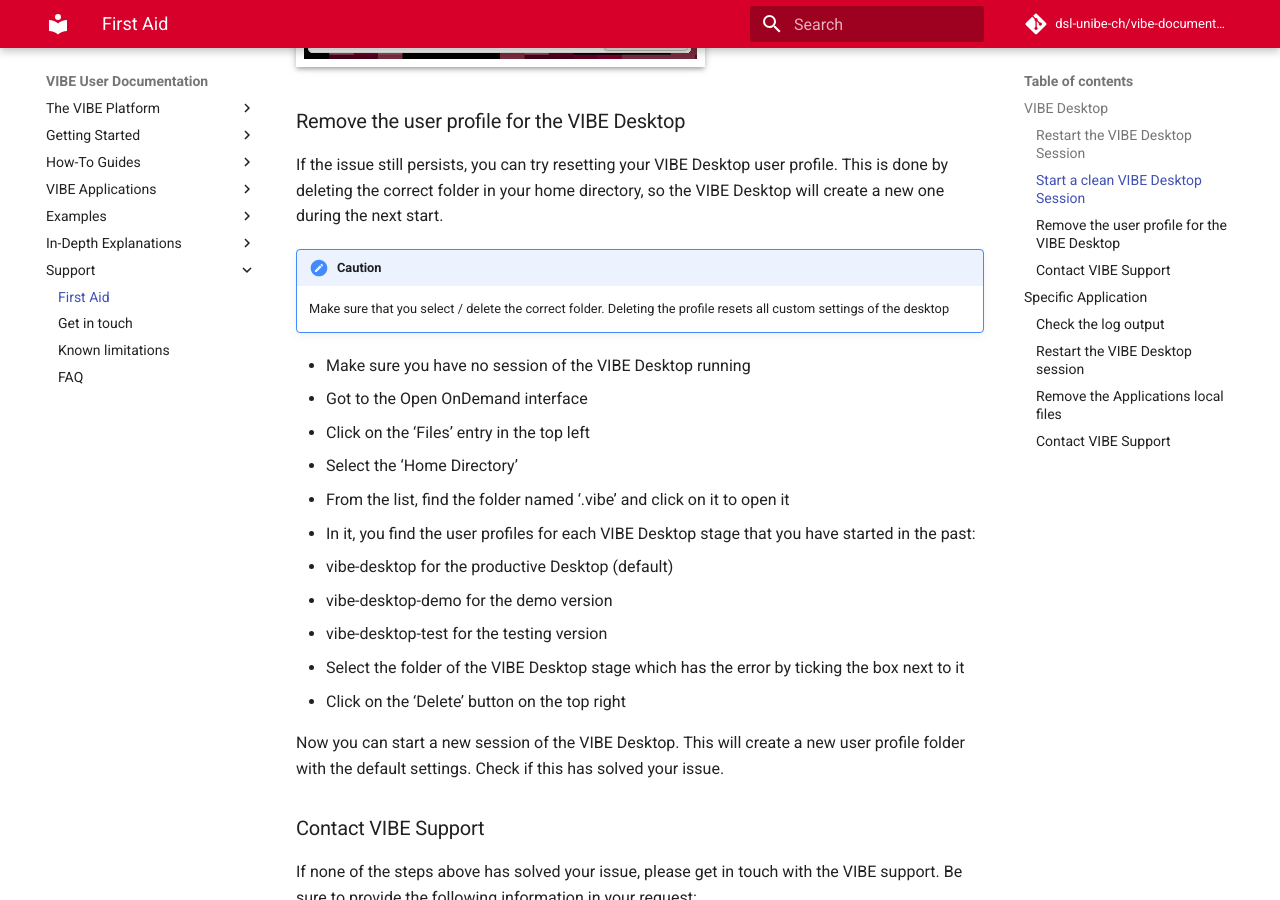
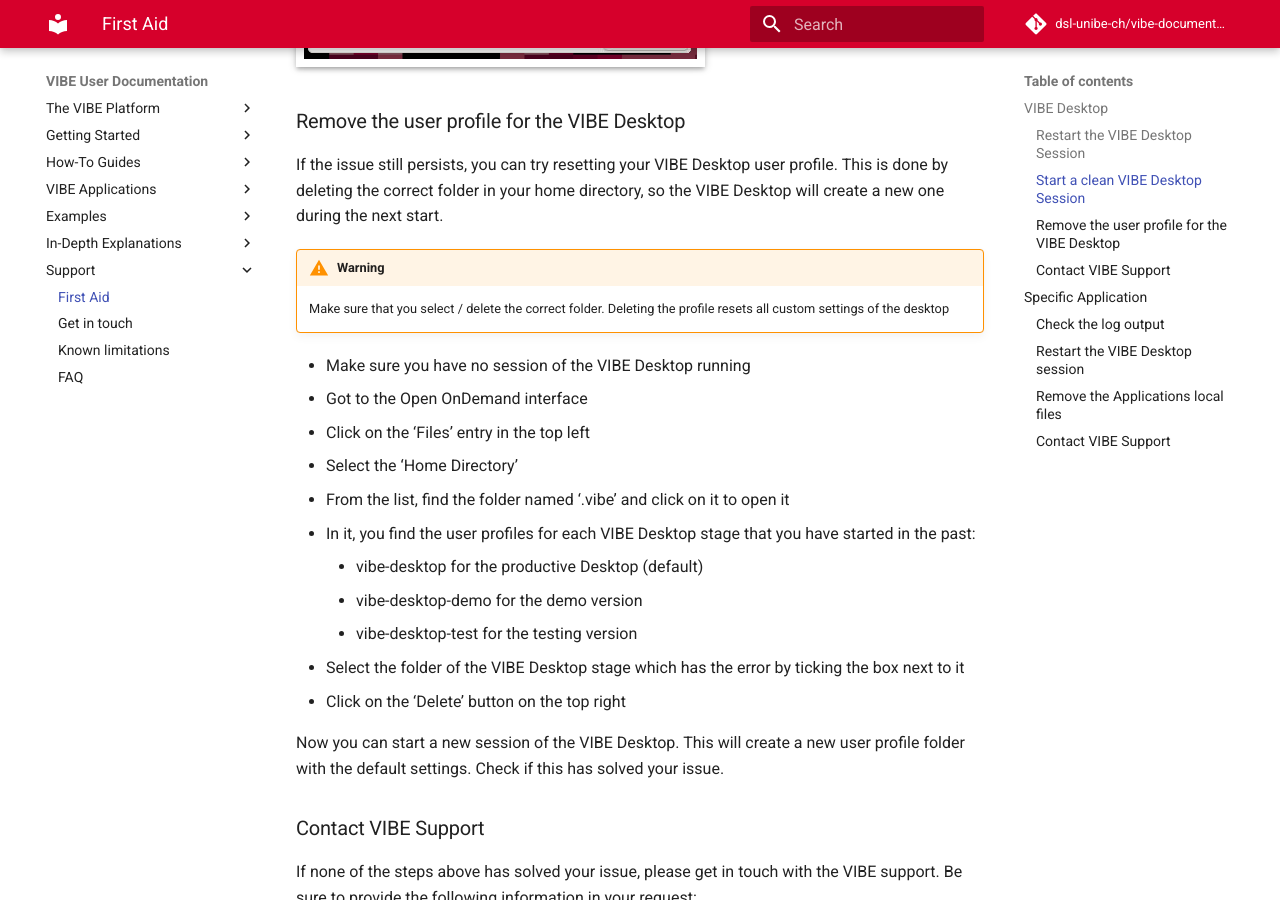
Before and after one commit to dsl-unibe-ch/vibe-documentation, an MkDocs documentation site: the page built from docs/support/first_aid.md, in a window 1280 px wide and 900 px high, scrolled down 1062 px. Built offline with MkDocs 1.6.1 and Material for MkDocs 9.7.7, drawn with Linux system fonts in a browser that asks for light colours; comment, search, counter and statistics services are not loaded.

Commit message:
fix formatting

```diff
--- a/docs/support/first_aid.md
+++ b/docs/support/first_aid.md
@@ -26,7 +26,7 @@
 
 If the issue still persists, you can try resetting your VIBE Desktop user profile. This is done by deleting the correct folder in your home directory, so the VIBE Desktop will create a new one during the next start.
 
-!!! CAUTION
+!!! warning
     Make sure that you select / delete the correct folder.
     Deleting the profile resets all custom settings of the desktop
 
@@ -36,9 +36,9 @@
 - Select the 'Home Directory'
 - From the list, find the folder named '.vibe' and click on it to open it
 - In it, you find the user profiles for each VIBE Desktop stage that you have started in the past:
-  - vibe-desktop for the productive Desktop (default)
-  - vibe-desktop-demo for the demo version
-  - vibe-desktop-test for the testing version
+    - vibe-desktop for the productive Desktop (default)
+    - vibe-desktop-demo for the demo version
+    - vibe-desktop-test for the testing version
 - Select the folder of the VIBE Desktop stage which has the error by ticking the box next to it
 - Click on the 'Delete' button on the top right
 
@@ -72,7 +72,7 @@
 
 ### Remove the Applications local files
 
-!!! CAUTION
+!!! warning
     Deleting the local files of the application will most likely revert all configuration of that application to default!
 
 Most applications store user data locally in your home directory. The exact path differs by application. Check the documentation of the application to find the correct path, remove the folder and try again.
```
